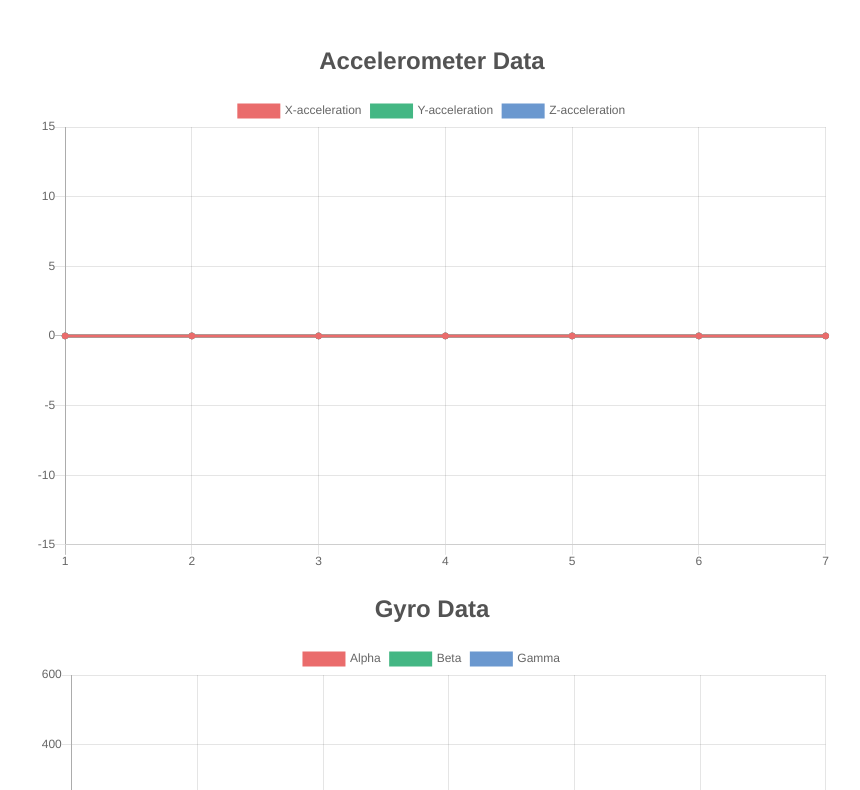
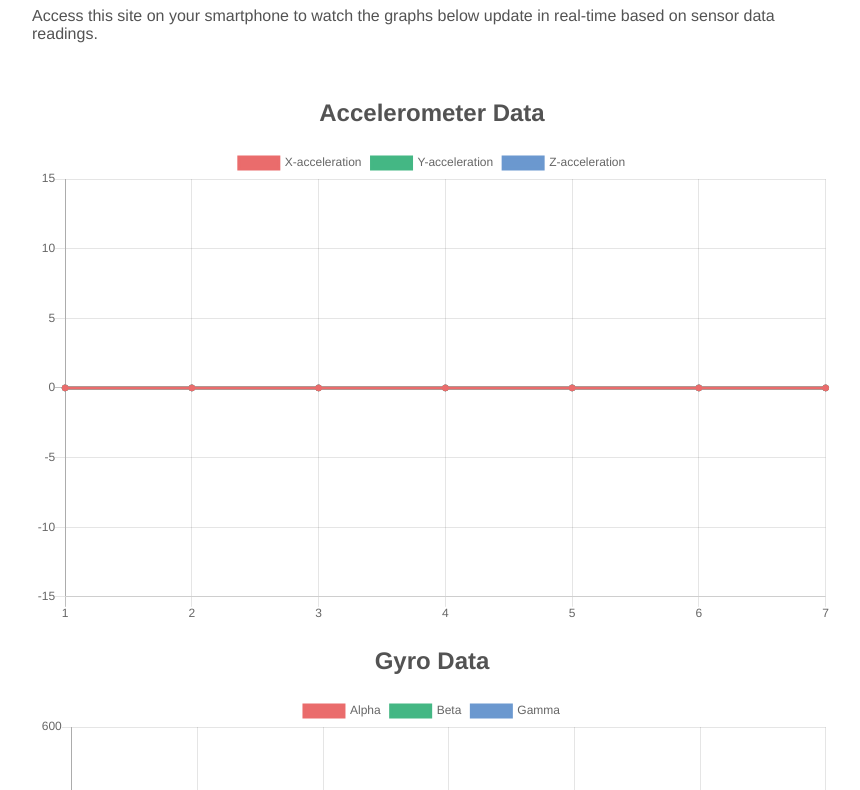
Before and after one commit to hug-0/socket-test, a website: page public/index.html in a window 1280 px wide. Shown: the part 131-921 px from the top of the page, without its empty margins (208-1068 px from the left). Drawn offline with nearby package versions, Linux system fonts and the light colour scheme; no server answers.

Commit message:
Android stuff.

```diff
--- a/public/index.html
+++ b/public/index.html
@@ -9,6 +9,9 @@
     <div id="wrap">
       <div class="intro">
         <h1>Real-time Smartphone Sensor Capture</h1>
+        <p>
+          Access this site on your smartphone to watch the graphs below update in real-time based on sensor data readings.
+        </p>
       </div>
       <div class="if-phone" style="display:none; visibility:hidden;">
         <h2 id="phone-text-h2">Go to <a href="http://107.170.91.203:3000">http://107.170.91.203:3000</a> on your computer.</h2>
--- a/public/main.js
+++ b/public/main.js
@@ -66,6 +66,8 @@ socket.on('phone', function(data) {
   gyroChart.data.labels.push(++latestGyroLabel);
   gyroChart.data.labels.shift();
   gyroChart.update();
+
+  $('#phone-text').val(data.accelerometer.x);
 });
 
 // Tell clients when someone disconnects
```
